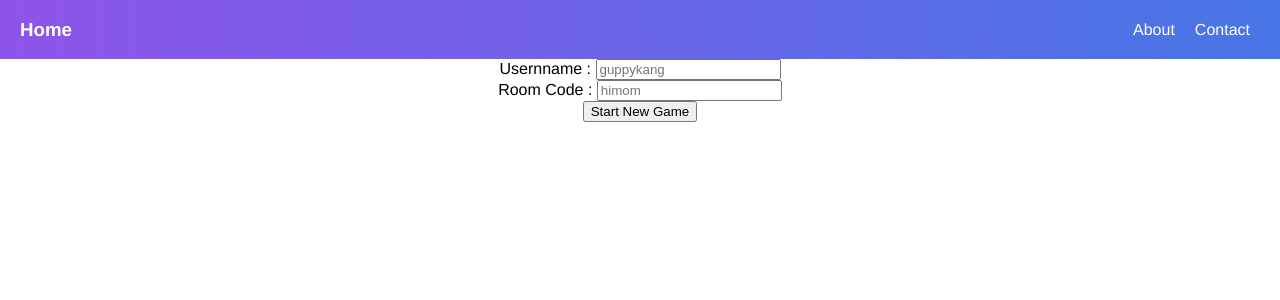
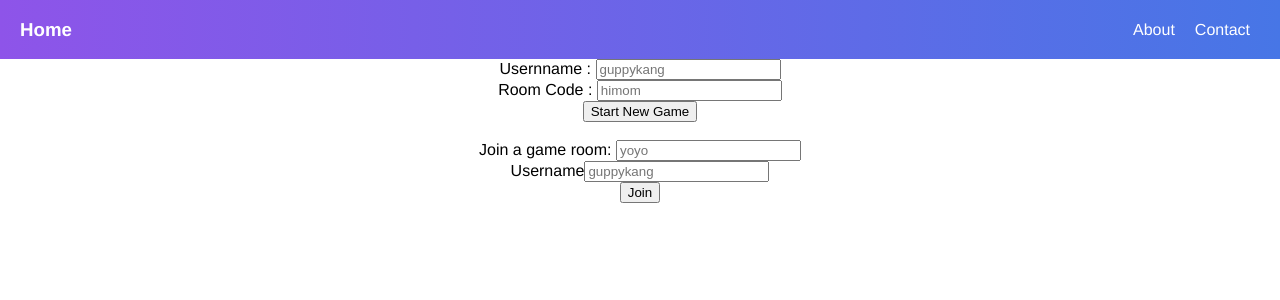
Before and after one commit to guppykang/littleBrother, a Vue app: page / in a window 1280 px wide. Shown: the top 300 px of the page. Built offline with nearby package versions, Linux system fonts and the light colour scheme.

Commit message:
added joining game through game code, and error handling for invalid codes, need to fix game room name

```diff
--- a/src/api/room.js
+++ b/src/api/room.js
@@ -11,4 +11,9 @@ export async function getNewRoomCode(code, username) {
 export async function deleteRoomCode(code) {
   const response = await axios.get(`http://localhost:3000/api/deleteRoom.js?code=${code}`);
   return response.data;
+};
+
+export async function joinRoom(code, username) {
+   const response = await axios.get(`http://localhost:3000/api/joinRoom.js?code=${code}&username=${username}`);
+  return response.data;
 }
--- a/src/components/Room.vue
+++ b/src/components/Room.vue
@@ -9,11 +9,21 @@
     <span class="error-font" v-if="invalid">Room Code already in use</span><br>
 
     <button @click="getNewCode">Start New Game</button>
+    <br>
+    <br>
+
+    <span>Join a game room: </span>
+    <input v-model="joinCode" type="text" placeholder="yoyo"><br>
+
+    <span>Username</span>
+    <input v-model="usernameJoin" type="text" placeholder="guppykang"><br>
+    <button @click="joinRoom">Join</button>
+    <span class="error-font" v-if="!joinedStatus">Room does not exist</span><br>
   </div>
 </template>
 
 <script>
-import { getNewRoomCode } from '../api/room';
+import { getNewRoomCode, joinRoom } from '../api/room';
 import { mapActions, mapState } from 'vuex'
 
 export default {
@@ -21,7 +31,10 @@ export default {
     return {
       roomNumber : "",
       username : "",
-      invalid : false
+      invalid : false,
+      joinCode : "",
+      usernameJoin : "",
+      joinedStatus : true
     }
   },
   methods : {
@@ -41,10 +54,21 @@ export default {
       else {
         this.setNewCode(this.roomNumber);
         alert('game sucessfully created');
-        this.$router.push({ path: '/himom'})
+        this.$router.push({ path: '/himom' })
 
       }
       return response;
+    },
+    async joinRoom(){
+      let joinedStatus = await joinRoom(this.joinCode, this.usernameJoin);
+      if (joinedStatus) {
+        alert('sucessfuly joined room');
+        this.$router.push({ path: '/himom' });
+      }
+      else {
+        alert('failed joining the room');
+          this.joinedStatus = false;
+      }
     }
   },
   computed : {
--- a/src/views/AddPlayers.vue
+++ b/src/views/AddPlayers.vue
@@ -4,8 +4,9 @@
     <div class="app">
       <router-link to="/">
         <button @click="endGame">End Game</button>
-      </router-link><br>
+      </router-link><br><br>
       <span>Game Code : {{code}} </span>
+      <span>Players: </span>
     </div>
   </div>
 </template>
```
Also changed, not shown: 1 other file (tests, documents, lock files or other folders).
